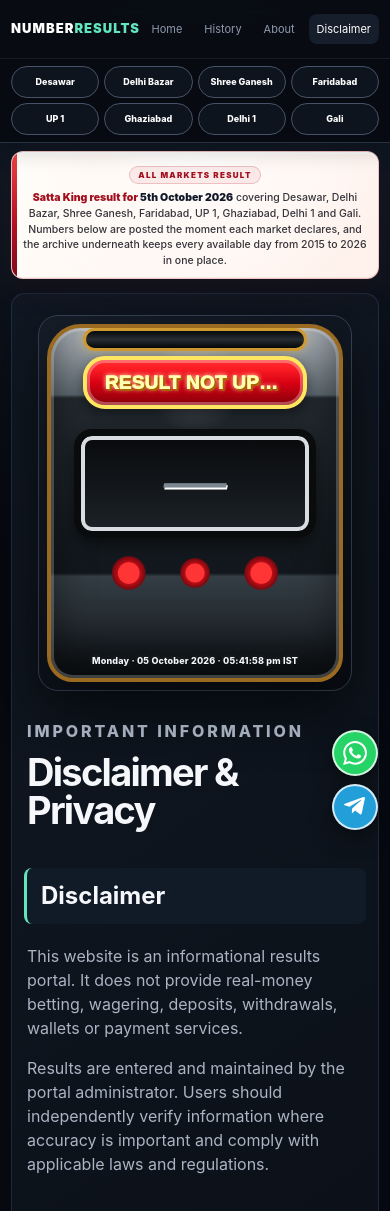
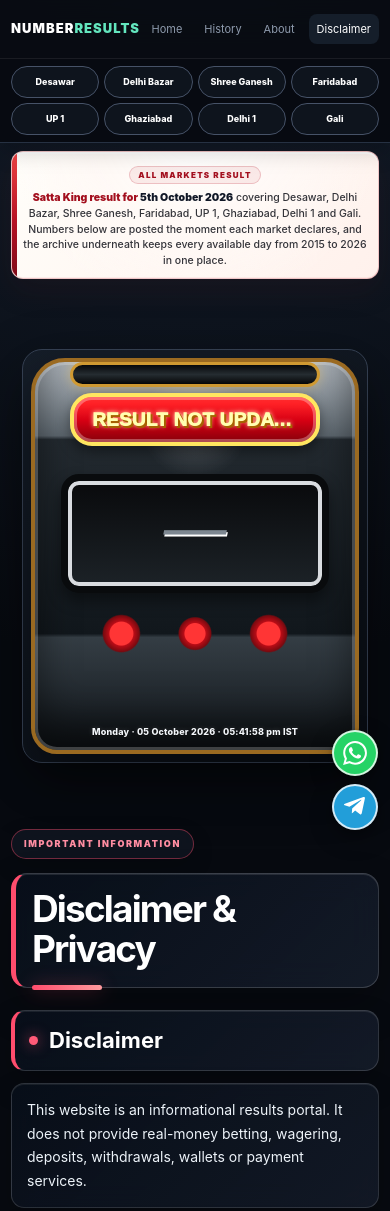
Before and after one commit to Parth12221780/parth, a plain HTML site: page public/disclaimer.html in a window 390 px wide. Shown: the top 1211 px of the page. Drawn offline with Linux system fonts and the light colour scheme; no server answers.

Commit message:
Design the Disclaimer page like the About page with premium readable cards over the existing clear background.
Added dedicated responsive Disclaimer glass-card styling and versioned its stylesheet URL to ensure the browser loads the update.

v80

```diff
--- a/public/disclaimer.html
+++ b/public/disclaimer.html
@@ -1,5 +1,5 @@
 <!doctype html>
-<html lang="en"><head><meta charset="utf-8"><meta name="viewport" content="width=device-width,initial-scale=1"><title>Disclaimer & Privacy — Number Results Portal</title><meta name="description" content="Disclaimer and privacy information for Number Results Portal."><link rel="stylesheet" href="/styles.css?v=77"><link id="siteFavicon" rel="icon" href="/favicon.ico"><script src="/site.js" defer></script></head>
+<html lang="en"><head><meta charset="utf-8"><meta name="viewport" content="width=device-width,initial-scale=1"><title>Disclaimer & Privacy — Number Results Portal</title><meta name="description" content="Disclaimer and privacy information for Number Results Portal."><link rel="stylesheet" href="/styles.css?v=80"><link id="siteFavicon" rel="icon" href="/favicon.ico"><script src="/site.js" defer></script></head>
 <body><header class="site-header"><div class="wrap nav"><a class="brand" href="/">NUMBER<span>RESULTS</span></a><nav><a href="/">Home</a><a href="/history.html">History</a><a href="/about.html">About</a><a class="active" href="/disclaimer.html">Disclaimer</a></nav></div></header>
 <div class="game-switcher" aria-label="All game result pages">
   <div class="wrap game-switcher-inner">
@@ -24,7 +24,7 @@
 <script>
 (()=>{const el=document.querySelector(".site-result-date");if(el){const d=new Date();el.textContent=d.toLocaleDateString("en-IN",{day:"numeric",month:"long",year:"numeric"}).replace(/^(.+)$/,(m)=>{const day=d.getDate(),s=day%10===1&&day!==11?"st":day%10===2&&day!==12?"nd":day%10===3&&day!==13?"rd":"th";return day+s+" "+d.toLocaleDateString("en-IN",{month:"long",year:"numeric"});});}})();
 </script>
-<section id="youtubeCarousel" class="wrap youtube-carousel" aria-label="YouTube videos"></section><main class="wrap page prose"><section class="machine-wrap wrap"><div class="machine prize-machine-shell"><div class="machine-top"><span class="machine-label">LATEST UPDATED RESULT</span><span id="machineTime">—</span></div><div class="machine-screen" id="machineScreen"><div class="machine-game" id="machineGame">RESULT NOT UPDATED</div><div class="machine-number empty-number" id="machineNumber">—</div><div class="machine-date" id="machineDate">No result has been entered yet</div></div><div class="machine-bottom"><span>Central result display</span><span id="machineStatus">Waiting</span></div></div></section><script>
+<section id="youtubeCarousel" class="wrap youtube-carousel" aria-label="YouTube videos"></section><main class="wrap page prose disclaimer-page"><section class="machine-wrap wrap"><div class="machine prize-machine-shell"><div class="machine-top"><span class="machine-label">LATEST UPDATED RESULT</span><span id="machineTime">—</span></div><div class="machine-screen" id="machineScreen"><div class="machine-game" id="machineGame">RESULT NOT UPDATED</div><div class="machine-number empty-number" id="machineNumber">—</div><div class="machine-date" id="machineDate">No result has been entered yet</div></div><div class="machine-bottom"><span>Central result display</span><span id="machineStatus">Waiting</span></div></div></section><script>
 async function loadCentralMachine(){try{const r=await fetch("/api/results/latest"),data=await r.json(),x=data.latest;if(!x)return;document.getElementById("machineGame").textContent=x.name;const mv=String(x.result_value??"").replace(/\D/g,"").padStart(3,"0").slice(-3);document.getElementById("machineNumber").innerHTML=mv.split("").map(d=>"<span>"+d+"</span>").join("");document.getElementById("machineNumber").classList.remove("empty-number");document.getElementById("machineDate").textContent=new Date(x.result_date+"T00:00:00").toLocaleDateString("en-IN",{day:"2-digit",month:"short",year:"numeric"})+(x.result_time?" · "+x.result_time:"");document.getElementById("machineTime").textContent=x.result_time||"Latest update";document.getElementById("machineStatus").textContent="Updated";}catch(e){}}
 loadCentralMachine();setInterval(loadCentralMachine,30000);
 </script><p class="eyebrow">IMPORTANT INFORMATION</p><h1>Disclaimer & Privacy</h1><h2>Disclaimer</h2><p>This website is an informational results portal. It does not provide real-money betting, wagering, deposits, withdrawals, wallets or payment services.</p><p>Results are entered and maintained by the portal administrator. Users should independently verify information where accuracy is important and comply with applicable laws and regulations.</p><h2>Privacy</h2><p>We aim to collect only information necessary to operate the website and respond to enquiries. If contact details are submitted, they should be used only for the relevant communication and handled with reasonable security.</p><p>This page is a general informational policy and should be updated with the operator's actual contact details, analytics/cookie practices and applicable legal requirements before public launch.</p></main>
--- a/public/styles.css
+++ b/public/styles.css
@@ -882,6 +882,131 @@
     padding:15px;
   }
 }
+/* DISCLAIMER PAGE — same premium glass visual language as About */
+main.disclaimer-page{
+  width:min(1040px,calc(100% - 32px));
+  max-width:1040px;
+  margin:0 auto;
+  padding:40px 0 85px;
+  background:transparent;
+  border:0;
+  box-shadow:none;
+}
+main.disclaimer-page > .machine-wrap{
+  margin:28px auto 38px;
+}
+main.disclaimer-page > .eyebrow{
+  display:inline-flex;
+  align-items:center;
+  margin:0 0 14px;
+  padding:8px 15px;
+  border:1px solid rgba(255,76,109,.42);
+  border-radius:999px;
+  background:rgba(17,22,34,.82);
+  box-shadow:0 8px 22px rgba(0,0,0,.15);
+  backdrop-filter:blur(12px);
+  color:#ff8da2;
+  font-size:11px;
+  font-weight:900;
+  letter-spacing:.18em;
+}
+main.disclaimer-page > h1{
+  position:relative;
+  width:fit-content;
+  max-width:100%;
+  margin:0 0 22px;
+  padding:18px 26px 20px;
+  border:1px solid rgba(255,255,255,.18);
+  border-left:5px solid #ff4d6d;
+  border-radius:20px;
+  background:linear-gradient(135deg,rgba(8,15,26,.92),rgba(23,31,46,.76));
+  box-shadow:0 18px 42px rgba(0,0,0,.23),inset 0 1px 0 rgba(255,255,255,.10);
+  backdrop-filter:blur(16px);
+  color:#fff;
+  font-size:clamp(39px,6vw,68px);
+  line-height:1.08;
+  letter-spacing:-.05em;
+}
+main.disclaimer-page > h1::after{
+  content:"";
+  position:absolute;
+  left:26px;
+  bottom:-3px;
+  width:95px;
+  height:5px;
+  border-radius:99px;
+  background:linear-gradient(90deg,#ff4d6d,#ff9a9e);
+  box-shadow:0 0 18px rgba(255,77,109,.38);
+}
+main.disclaimer-page > h2{
+  display:flex;
+  align-items:center;
+  gap:11px;
+  margin:28px 0 12px;
+  padding:16px 21px;
+  border:1px solid rgba(255,255,255,.16);
+  border-left:4px solid #ff4d6d;
+  border-radius:16px;
+  background:linear-gradient(135deg,rgba(8,15,26,.92),rgba(23,31,46,.77));
+  box-shadow:0 14px 32px rgba(0,0,0,.20),inset 0 1px 0 rgba(255,255,255,.08);
+  backdrop-filter:blur(14px);
+  color:#fff;
+  font-size:27px;
+}
+main.disclaimer-page > h2::before{
+  content:"";
+  flex:none;
+  width:9px;
+  height:9px;
+  border-radius:50%;
+  background:#ff5b78;
+  box-shadow:0 0 14px rgba(255,91,120,.65);
+}
+main.disclaimer-page > p:not(.eyebrow){
+  margin:0 0 13px;
+  padding:18px 22px;
+  border:1px solid rgba(255,255,255,.14);
+  border-radius:15px;
+  background:linear-gradient(135deg,rgba(8,15,26,.86),rgba(23,31,46,.70));
+  box-shadow:0 13px 30px rgba(0,0,0,.18),inset 0 1px 0 rgba(255,255,255,.07);
+  backdrop-filter:blur(14px);
+  color:#edf3f9 !important;
+  font-size:16px;
+  line-height:1.75;
+}
+@media(max-width:560px){
+  main.disclaimer-page{
+    width:calc(100% - 22px);
+    padding:24px 0 55px;
+  }
+  main.disclaimer-page > .eyebrow{
+    padding:7px 12px;
+    font-size:9px;
+  }
+  main.disclaimer-page > h1{
+    width:100%;
+    padding:15px 16px 18px;
+    border-radius:16px;
+    font-size:37px;
+  }
+  main.disclaimer-page > h1::after{
+    left:16px;
+    width:70px;
+  }
+  main.disclaimer-page > h2{
+    margin-top:22px;
+    padding:13px 14px;
+    border-radius:14px;
+    font-size:22px;
+  }
+  main.disclaimer-page > p:not(.eyebrow){
+    padding:14px 15px;
+    border-radius:13px;
+    font-size:14px;
+    line-height:1.7;
+  }
+}
+
 /* ABOUT PAGE — dedicated premium presentation */
 .about-page{
   max-width:1040px;
```
